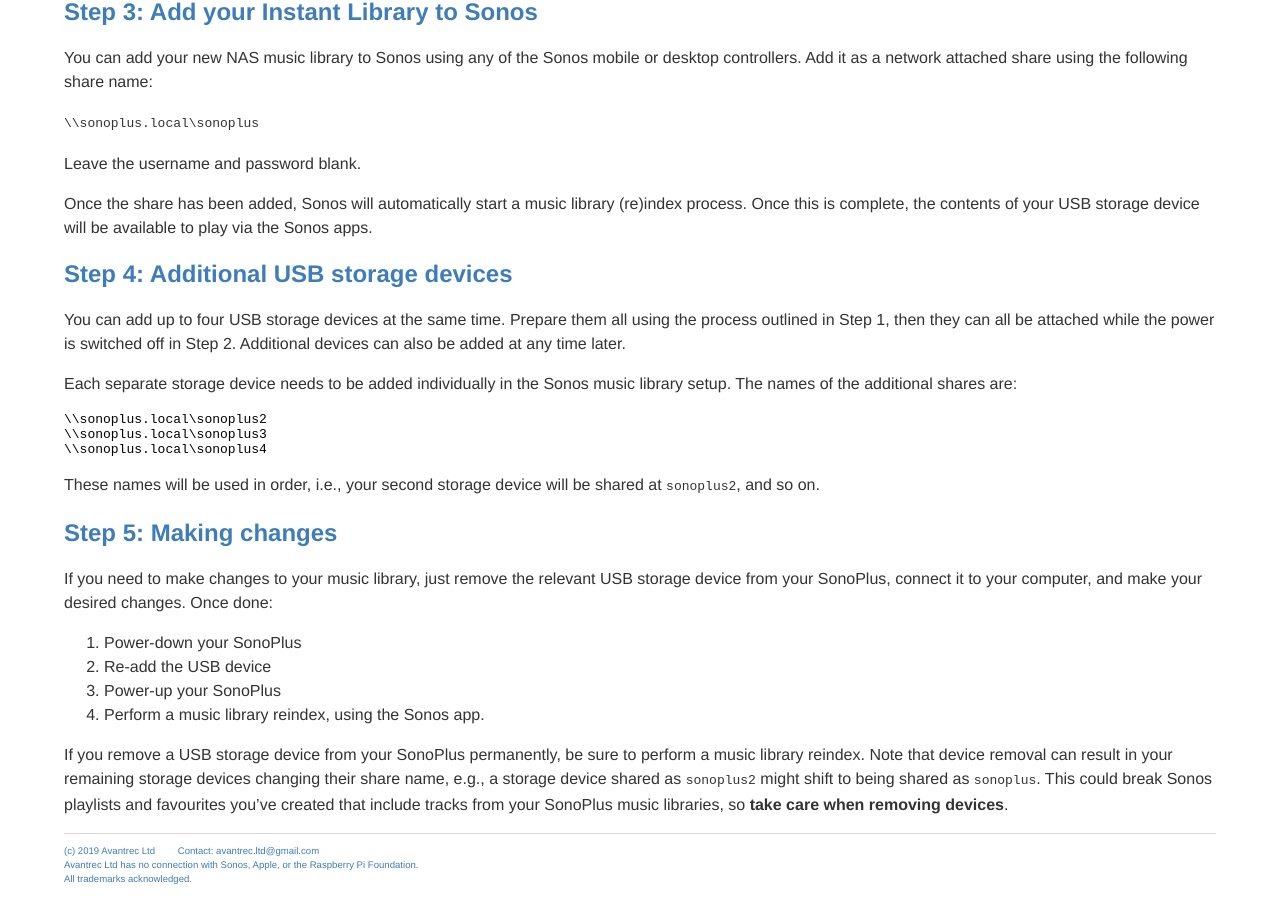
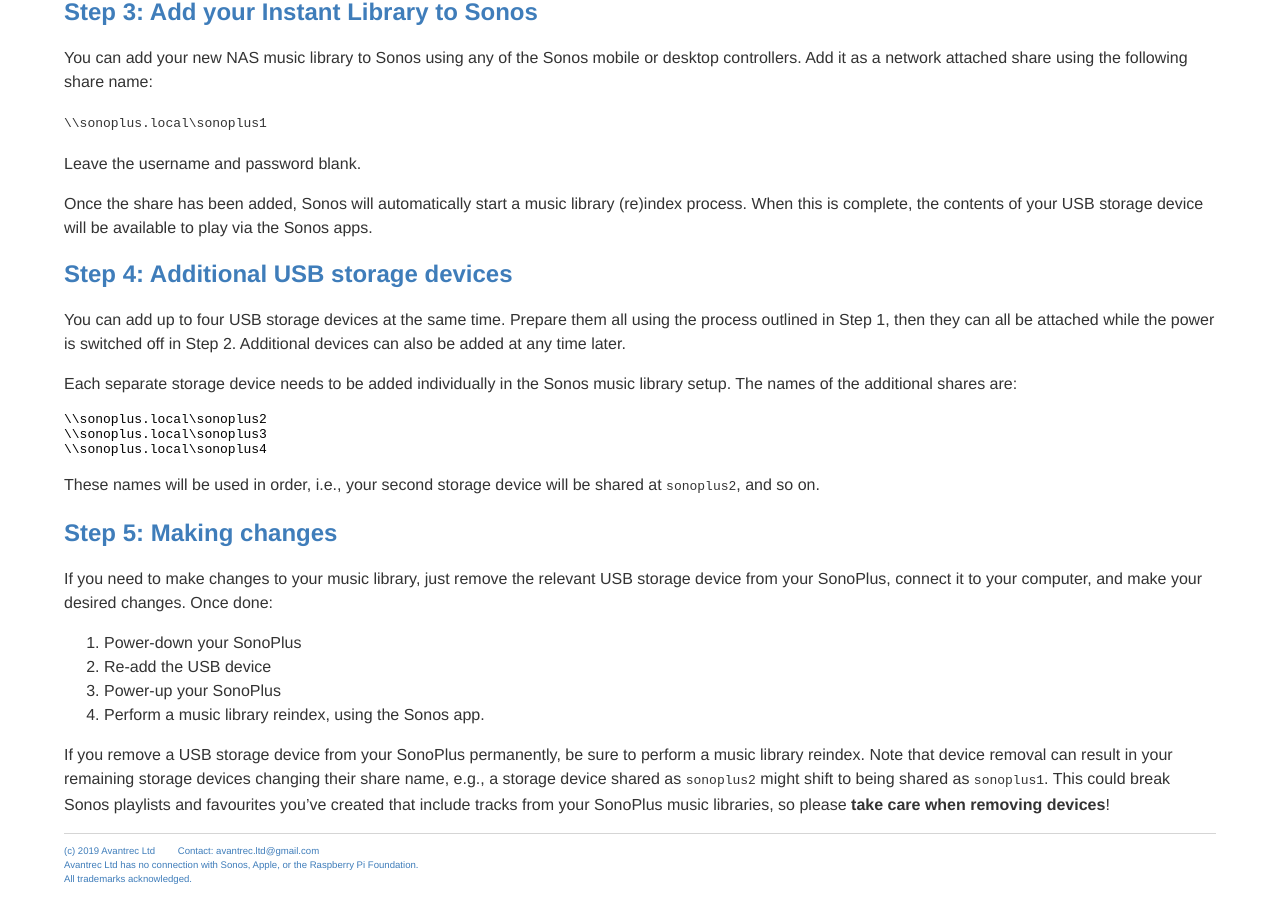
Before and after one commit to avantrec/avantrec.github.io, a Jekyll site: the page built from sonoplus/instantlibrary.md, in a window 1280 px wide. Shown: the part 1013-1916 px from the top of the page. Built offline with Jekyll 4.4.1, drawn with Linux system fonts in a browser that asks for light colours.

Commit message:
Change from sonoplus to sonoplus1 for first share

```diff
--- a/sonoplus/instantlibrary.md
+++ b/sonoplus/instantlibrary.md
@@ -37,11 +37,11 @@
 
 You can add your new NAS music library to Sonos using any of the Sonos mobile or desktop controllers. Add it as a network attached share using the following share name:
 
-`\\sonoplus.local\sonoplus`
+`\\sonoplus.local\sonoplus1`
 
 Leave the username and password blank.
 
-Once the share has been added, Sonos will automatically start a music library (re)index process. Once this is complete, the contents of your USB storage device will be available to play via the Sonos apps.
+Once the share has been added, Sonos will automatically start a music library (re)index process. When this is complete, the contents of your USB storage device will be available to play via the Sonos apps.
 
 ## Step 4: Additional USB storage devices
 
@@ -66,4 +66,4 @@
 1. Power-up your SonoPlus
 1. Perform a music library reindex, using the Sonos app.
 
-If you remove a USB storage device from your SonoPlus permanently, be sure to perform a music library reindex. Note that device removal can result in your remaining storage devices changing their share name, e.g., a storage device shared as `sonoplus2` might shift to being shared as `sonoplus`. This could break Sonos playlists and favourites you've created that include tracks from your SonoPlus music libraries, so **take care when removing devices**.
+If you remove a USB storage device from your SonoPlus permanently, be sure to perform a music library reindex. Note that device removal can result in your remaining storage devices changing their share name, e.g., a storage device shared as `sonoplus2` might shift to being shared as `sonoplus1`. This could break Sonos playlists and favourites you've created that include tracks from your SonoPlus music libraries, so please **take care when removing devices**!
```
